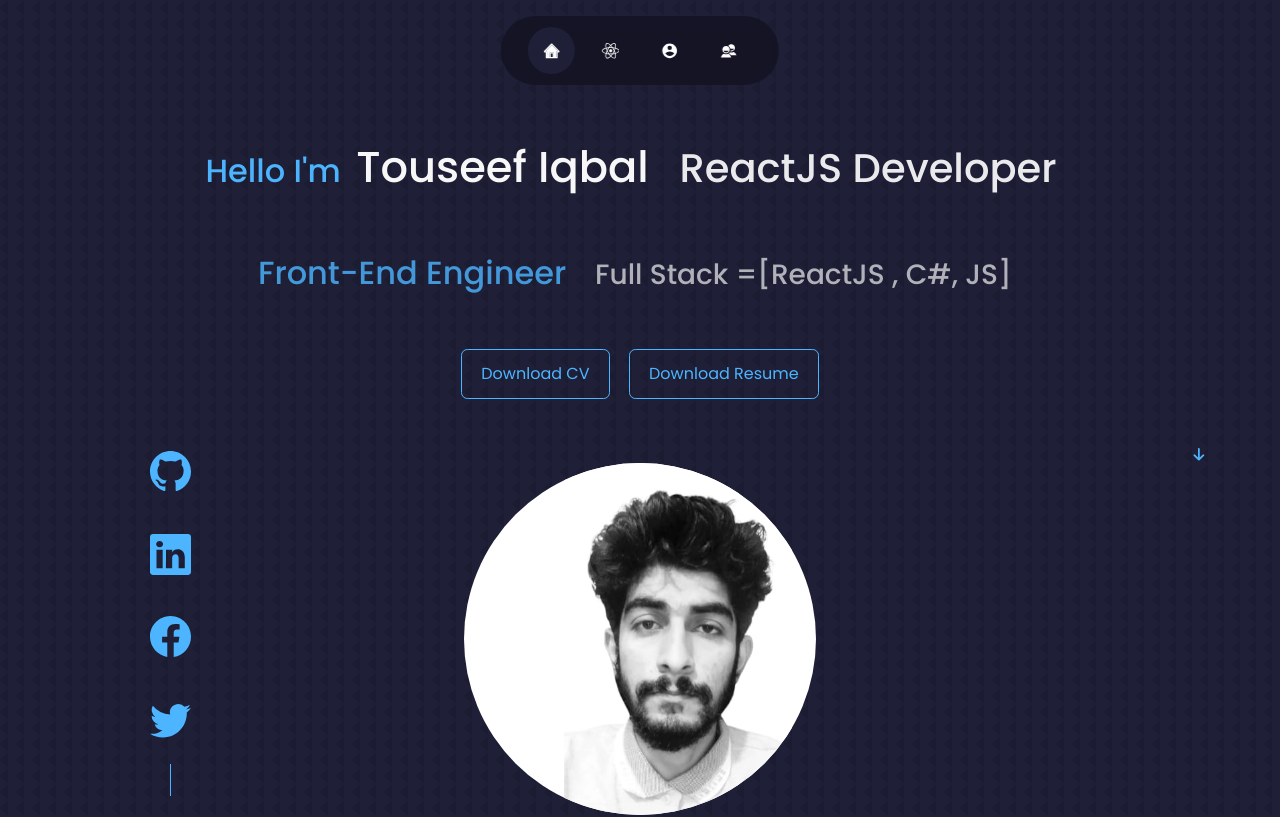
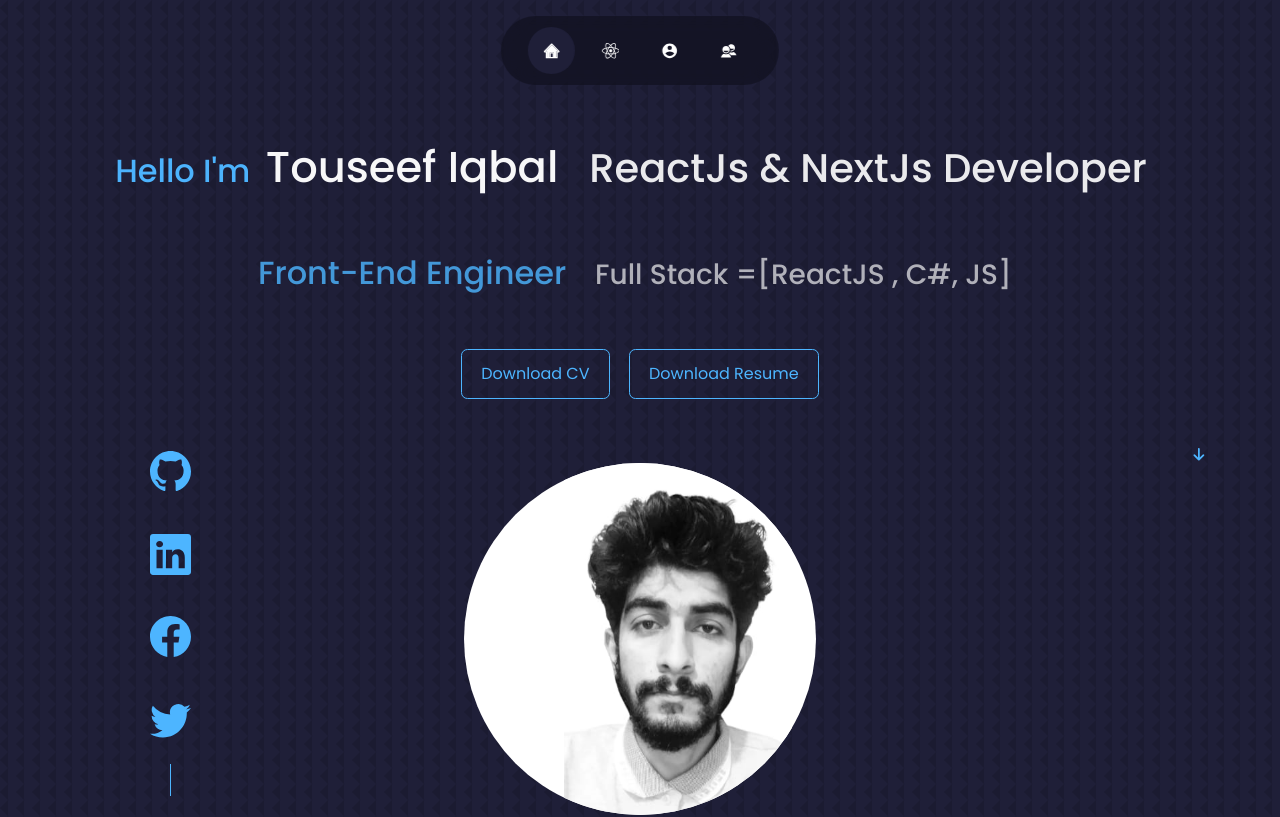
Before and after one commit to touseefiqbal845/myportfolio, a React (Create React App) app: page / in a window 1280 px wide. Shown: the top 817 px of the page. Built offline with nearby package versions, Linux system fonts and the light colour scheme.

Commit message:
Update Header.jsx

```diff
--- a/src/components/header/Header.jsx
+++ b/src/components/header/Header.jsx
@@ -29,7 +29,7 @@
         <div ref={headerRef} className="container header_container">
           <h2 className="header_text">Hello I'm</h2>
           <h1 className="m-3 text-bold text-base font-xlg header_text text-align-center">Touseef Iqbal</h1>
-          <h1  className="header_text m-3  text-center" >ReactJS Developer</h1>
+          <h1  className="header_text m-3  text-center" >ReactJs & NextJs Developer</h1>
            <h2 className="header_text m-3">Front-End Engineer</h2>
              <HeaderSocials />
           <h3 className="header_text m-3">Full Stack =[ReactJS , C#, JS]</h3>
```
